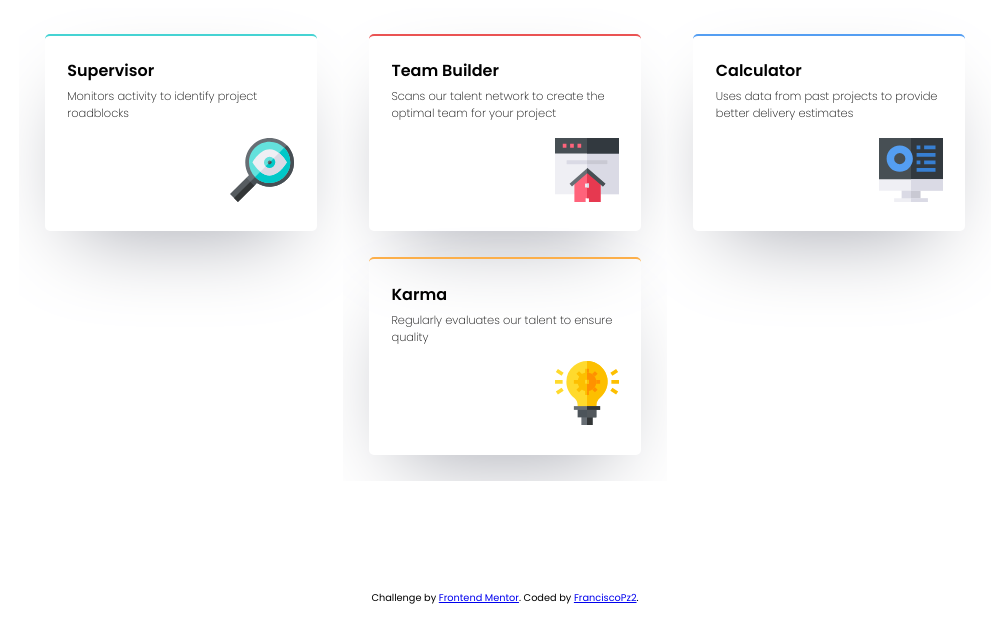
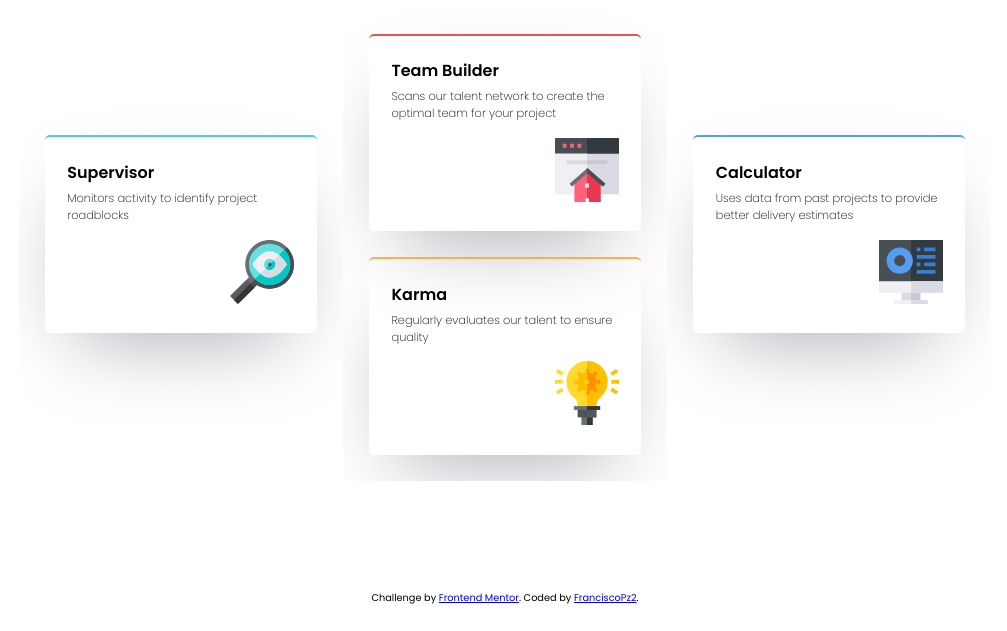
Before and after one commit to FranciscoPz2/platziChallengeThird, a plain HTML site: page index.html in a window 1280 px wide. Shown: the part 169-800 px from the top of the page, without its empty margins (135-1142 px from the left). Drawn offline with Linux system fonts and the light colour scheme.

Commit message:
cambios en box aqua y blue para hacer su position relative

```diff
--- a/css/style.css
+++ b/css/style.css
@@ -142,6 +142,15 @@ figure{
     .aqua-box{
         grid-row-start: 1;
         grid-row-end  : 2;
+        position      : relative;
+        top           : 21.5%;
+    }
+    .blue-box{
+        grid-row-start: 1;
+        grid-row-end  : 2;
+        position      : relative;
+        top           : 21.5%;
+
     }
     .boxSubTitle{
         font-size: .71em;
```
